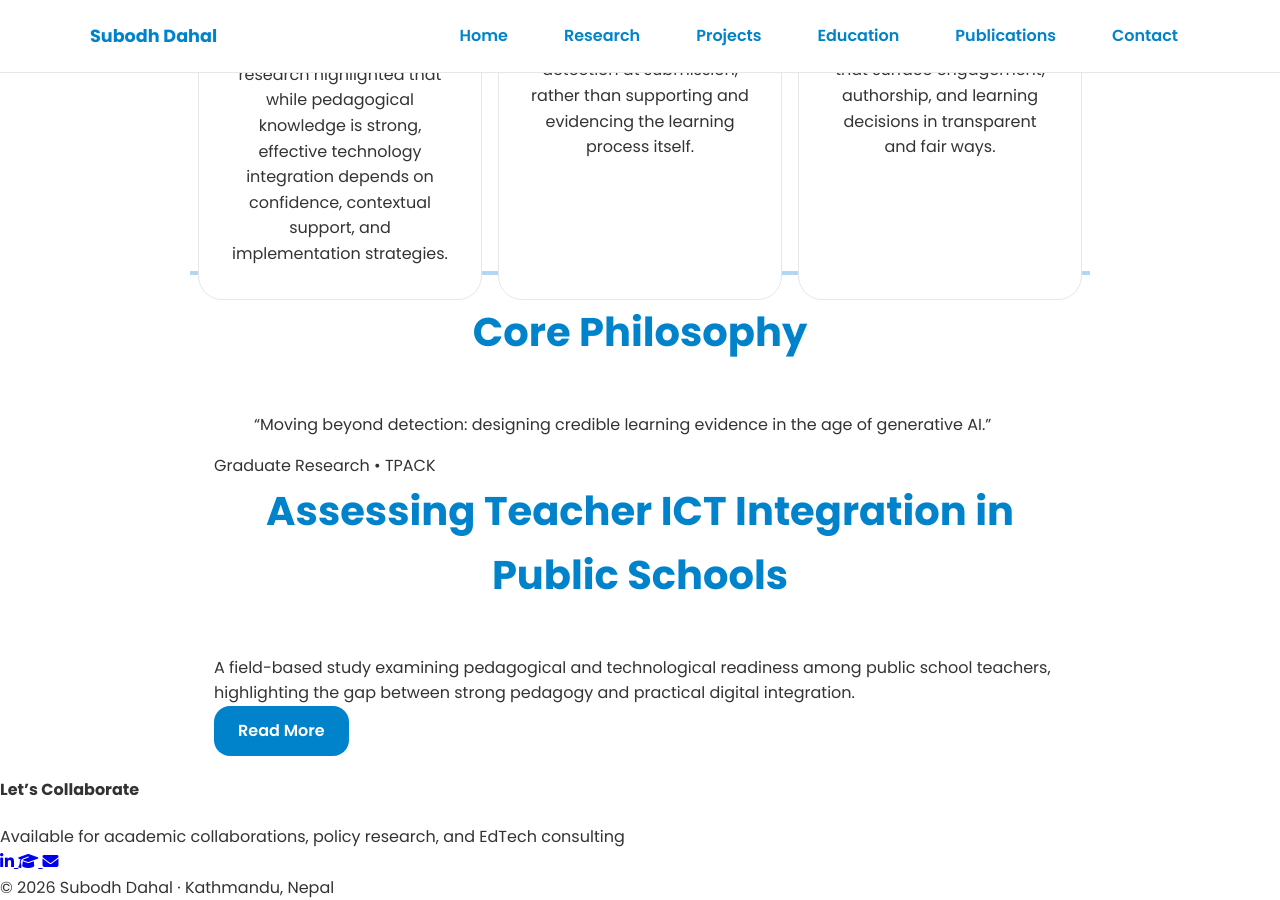
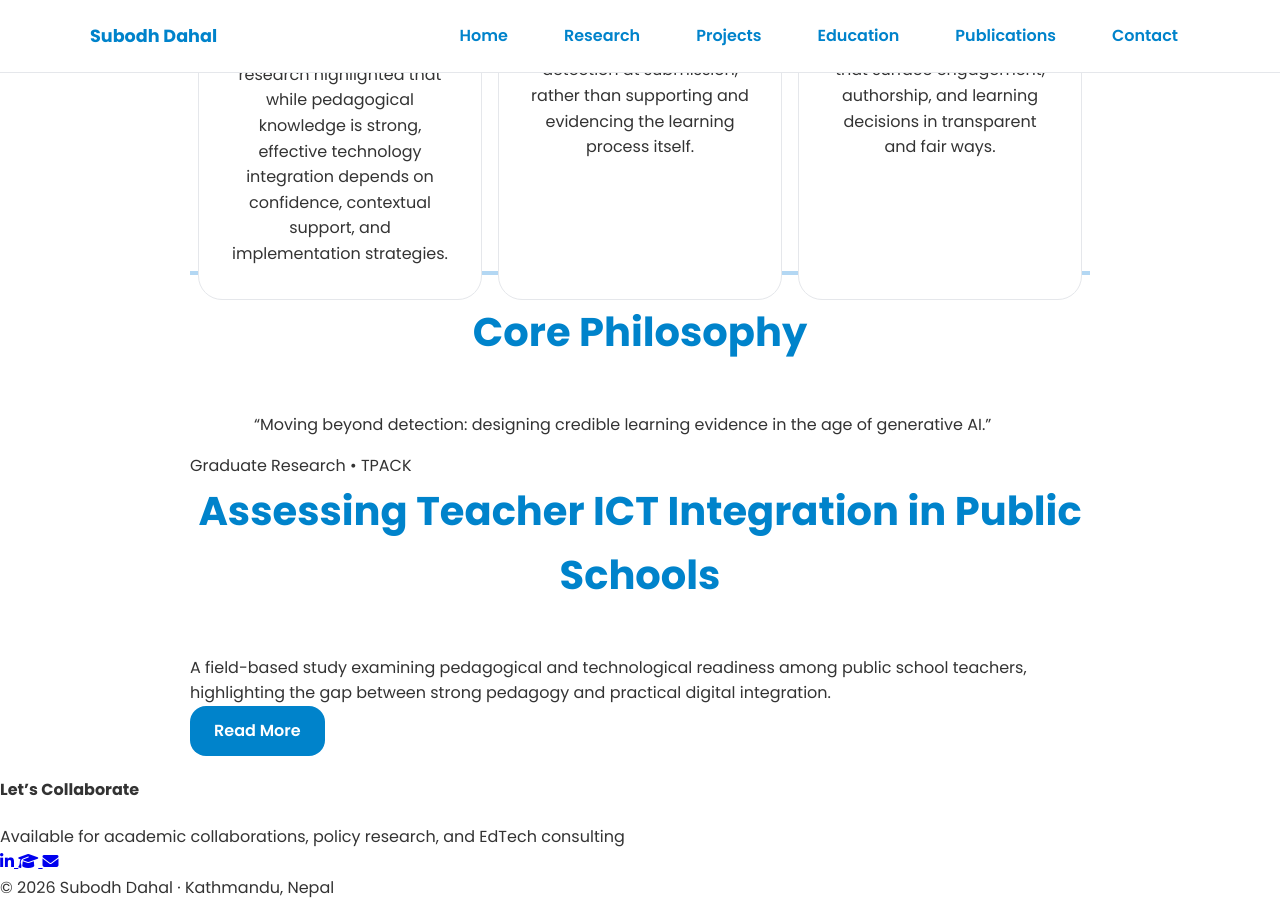
Before and after one commit to dahalsubodh/dahalsubodh.github.io, a Jekyll site: the page built from index.md, in a window 1280 px wide and 900 px high, scrolled down 905 px. Built offline with Jekyll 4.4.1, drawn with Linux system fonts in a browser that asks for light colours.

Commit message:
Update index.md

```diff
--- a/index.md
+++ b/index.md
@@ -58,12 +58,14 @@
 
 <!-- ================= Research Highlight ================= -->
 <section class="research-highlight">
-  <div class="container">
-  <span class="tag">Graduate Research • TPACK</span>
-  <h2>Assessing Teacher ICT Integration in Public Schools</h2>
-  <p>
-    A field-based study examining pedagogical and technological readiness
-    among public school teachers, highlighting the gap between strong pedagogy
-    and practical digital integration.
-  </p>
-  <a href="/research.html" class="cta-button">Read More</a>
+  <div class="highlight-container">
+    <span class="tag">Graduate Research • TPACK</span>
+    <h2>Assessing Teacher ICT Integration in Public Schools</h2>
+    <p>
+      A field-based study examining pedagogical and technological readiness
+      among public school teachers, highlighting the gap between strong pedagogy
+      and practical digital integration.
+    </p>
+    <a href="/research.html" class="cta-button">Read More</a>
+  </div>
+</section>
```
